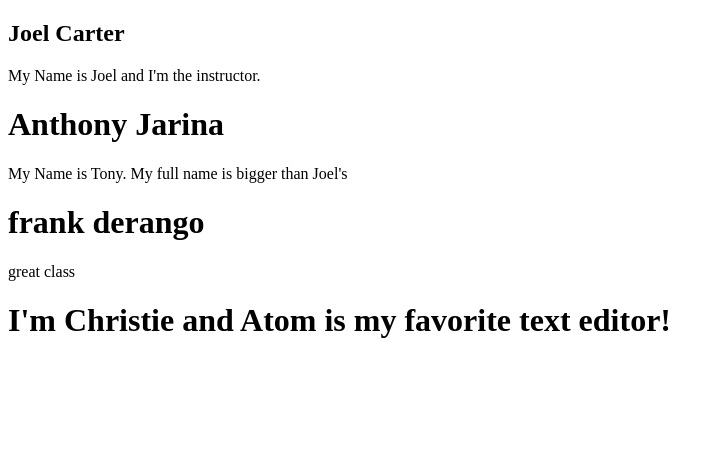
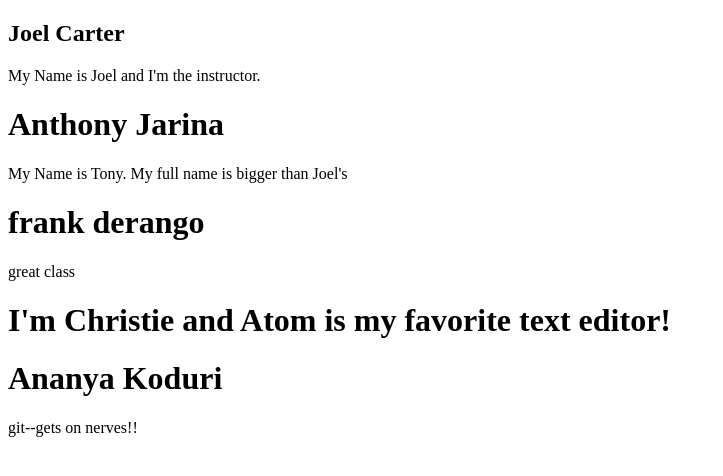
Before and after one commit to ananya94/JanuaryPythonCohort, a plain HTML site: page index.html in a window 1280 px wide. Shown: the whole page, without its empty margins (0-723 px from the left). Drawn offline with Linux system fonts and the light colour scheme.

Commit message:
changes made

```diff
--- a/index.html
+++ b/index.html
@@ -13,5 +13,8 @@
 	My Name is Tony. My full name is bigger than Joel's</p>
 	<p><h1>frank derango</h1> great class</p>
 	<p><h1>I'm Christie and Atom is my favorite text editor!</h1></p>
+
+
+	<p><h1>Ananya Koduri</h1> git--gets on nerves!!</p>
 </body>
 </html>
```
